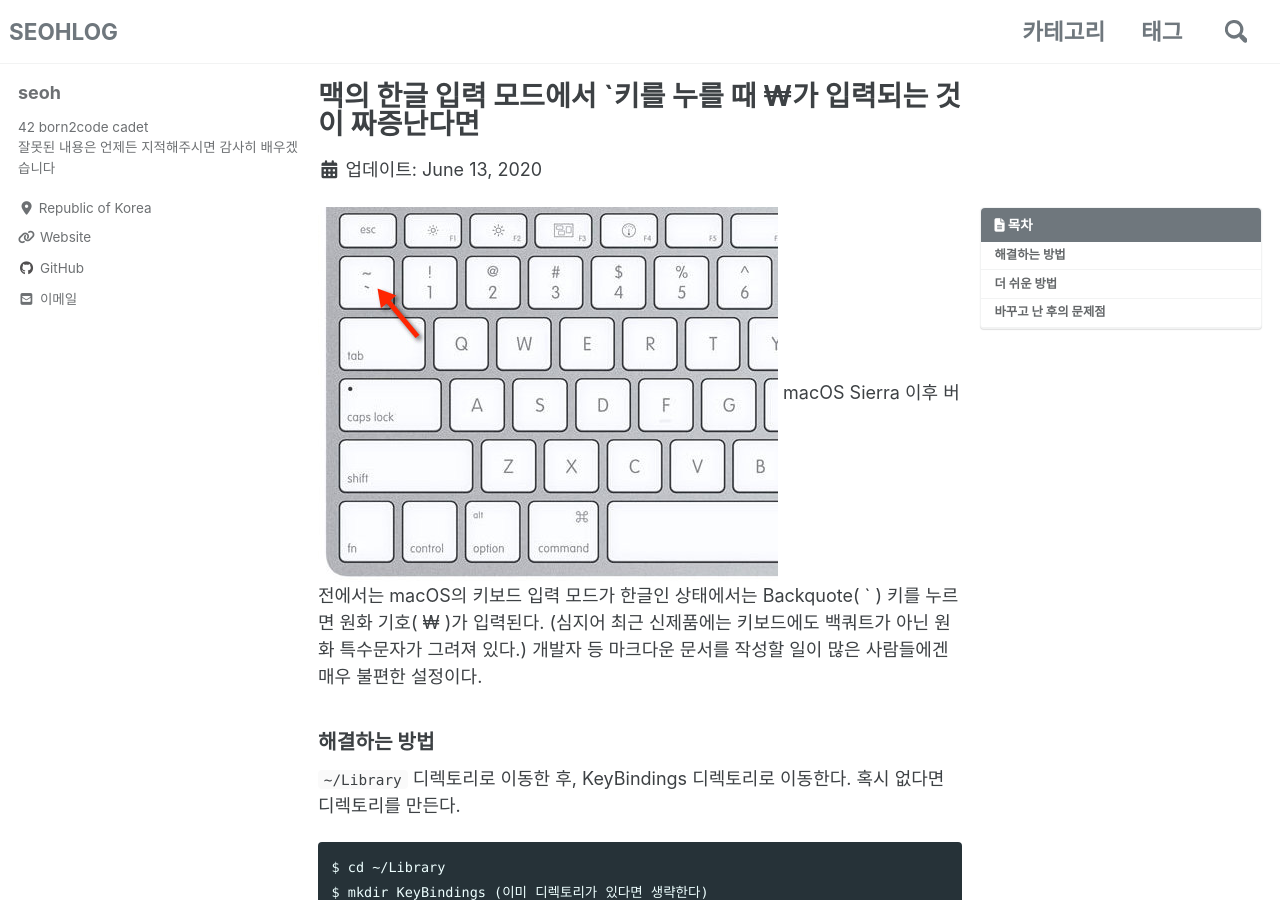
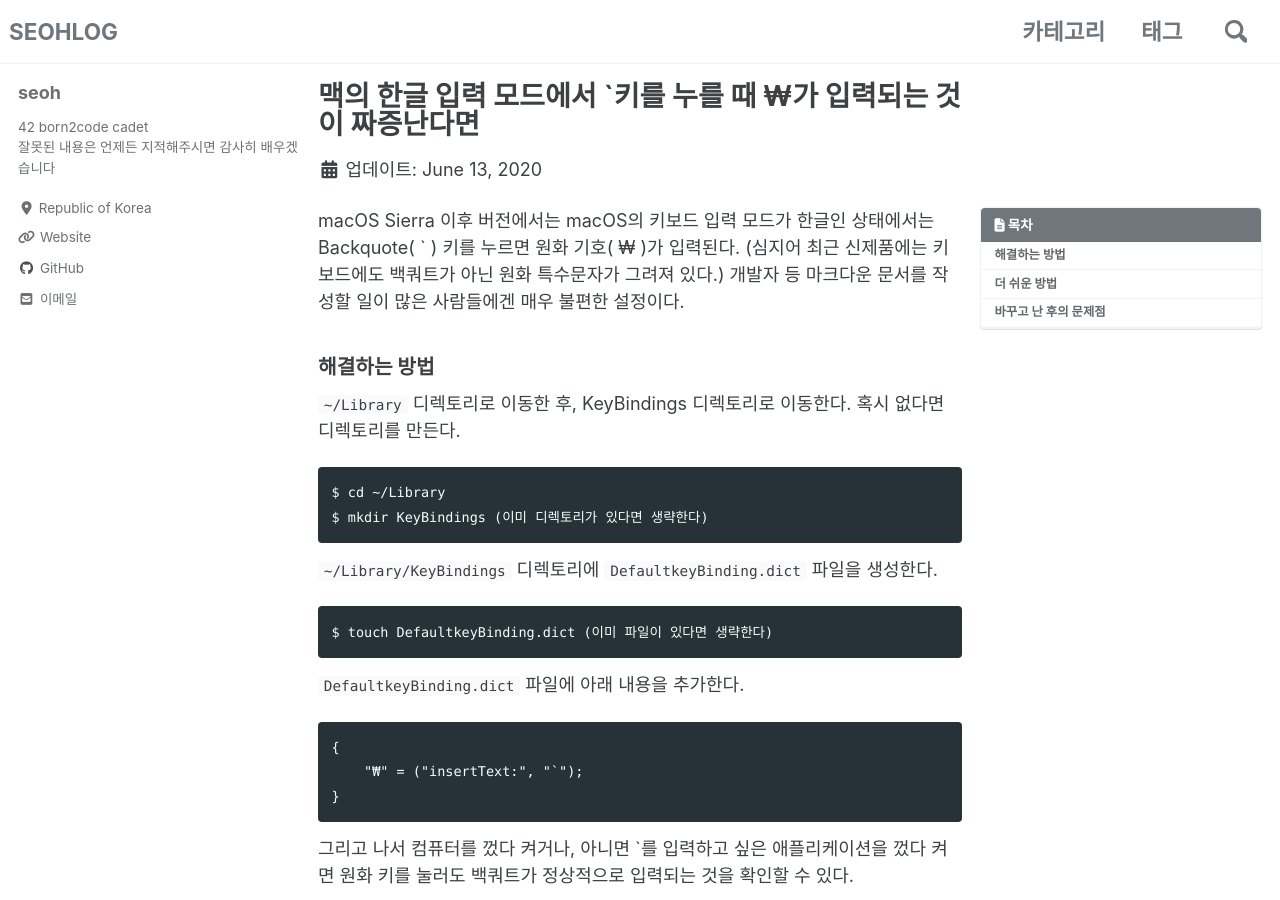
Before and after one commit to ohseyong/ohseyong.github.io, a Jekyll site: the page built from _posts/2020-06-13-won-to-backquote.md, in a window 1280 px wide and 900 px high. Built offline with Jekyll 4.4.1, drawn with Linux system fonts in a browser that asks for light colours; cached includes are drawn as plain includes; nearby versions of some CDN libraries; comment, search, counter and statistics services are not loaded.

Commit message:
Update 2020-06-13-won-to-backquote.md

```diff
--- a/_posts/2020-06-13-won-to-backquote.md
+++ b/_posts/2020-06-13-won-to-backquote.md
@@ -11,7 +11,7 @@ header:
 toc: true
 toc_sticky: true
 ---
-![backquote](/assets/backquote.jpg)
+
 macOS Sierra 이후 버전에서는 macOS의 키보드 입력 모드가 한글인 상태에서는 Backquote( ` ) 키를 누르면 원화 기호( ₩ )가 입력된다. (심지어 최근 신제품에는 키보드에도 백쿼트가 아닌 원화 특수문자가 그려져 있다.) 개발자 등 마크다운 문서를 작성할 일이 많은 사람들에겐 매우 불편한 설정이다.
 
 ### 해결하는 방법
```
